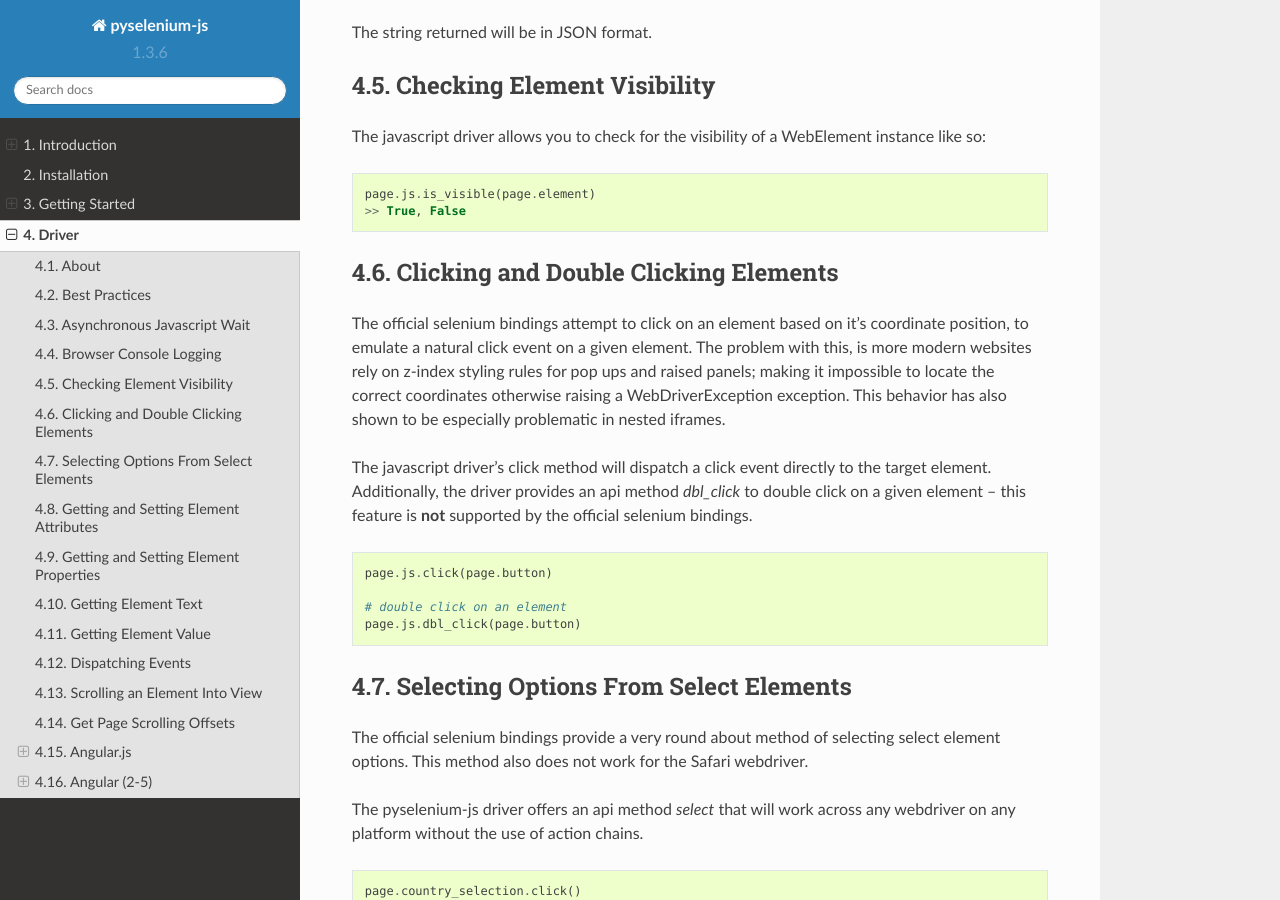
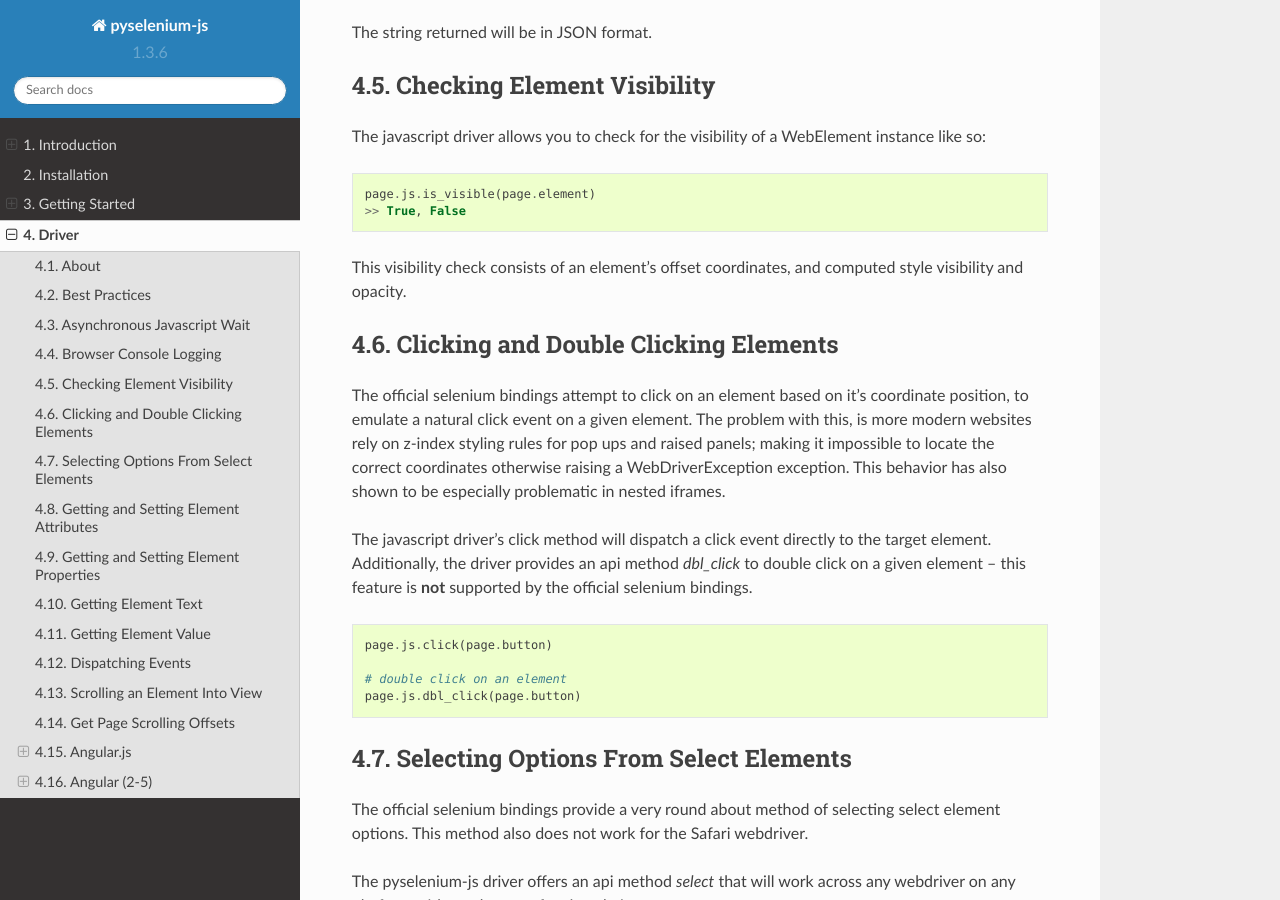
Before and after one commit to neetjn/pyselenium-js, a Sphinx documentation site: the page built from docs/driver.rst, in a window 1280 px wide and 900 px high, scrolled down 1703 px. Built offline with Sphinx 7.4.7 and the Read the Docs theme 2.0.0, drawn with Linux system fonts in a browser that asks for light colours.

Commit message:
Updated samples

```diff
--- a/docs/driver.rst
+++ b/docs/driver.rst
@@ -90,6 +90,8 @@
 
     page.js.is_visible(page.element)
     >> True, False
+
+This visibility check consists of an element's offset coordinates, and computed style visibility and opacity.
 
 Clicking and Double Clicking Elements
 =====================================
```
